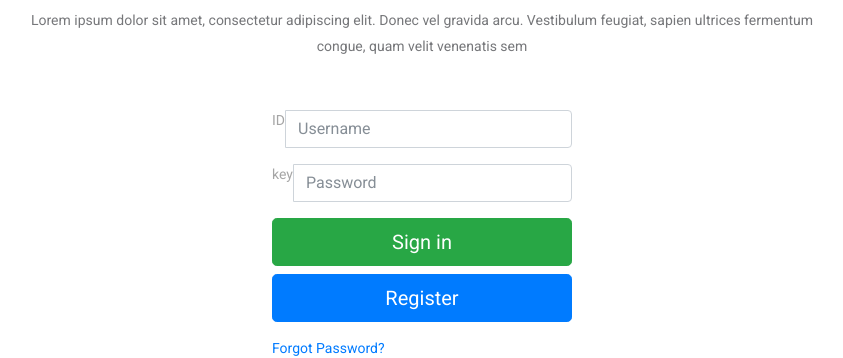
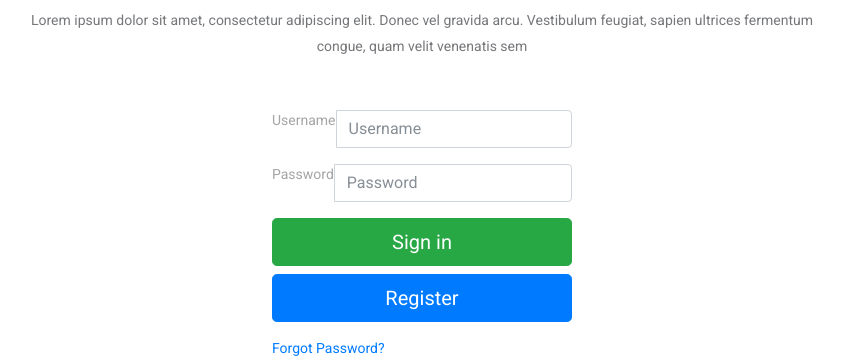
Before and after one commit to Christopherconaghan/D.O.I.T, a PHP site: page /login.php in a window 1280 px wide. Shown: the part 273-631 px from the top of the page, without its empty margins (218-1061 px from the left). Run offline with PHP 8.4, Linux system fonts and the light colour scheme.

Commit message:
small changes spelling chamges of username n password
button named ID is changed to Username
button named key changed to Password

```diff
--- a/login.php
+++ b/login.php
@@ -21,13 +21,13 @@
                         <div class="form-group">
                             <div class="input-group mb-3">
                         <div class="input-group-prepend">
-                        <span class="input-group-text">ID</span>
+                        <span class="input-group-text">Username</span>
                         </div>
                         <input id="inpusername" type="text" class="form-control" placeholder="Username" aria-label="Username" aria-describedby="basic-addon1">
                         </div>
                         <div class="input-group mb-3">
                         <div class="input-group-prepend">
-                        <span class="input-group-text">key</span>
+                        <span class="input-group-text">Password</span>
                         </div>
                         <input id="inppassword" type="password" class="form-control" placeholder="Password" aria-label="Password" aria-describedby="****">
                         </div>
```
